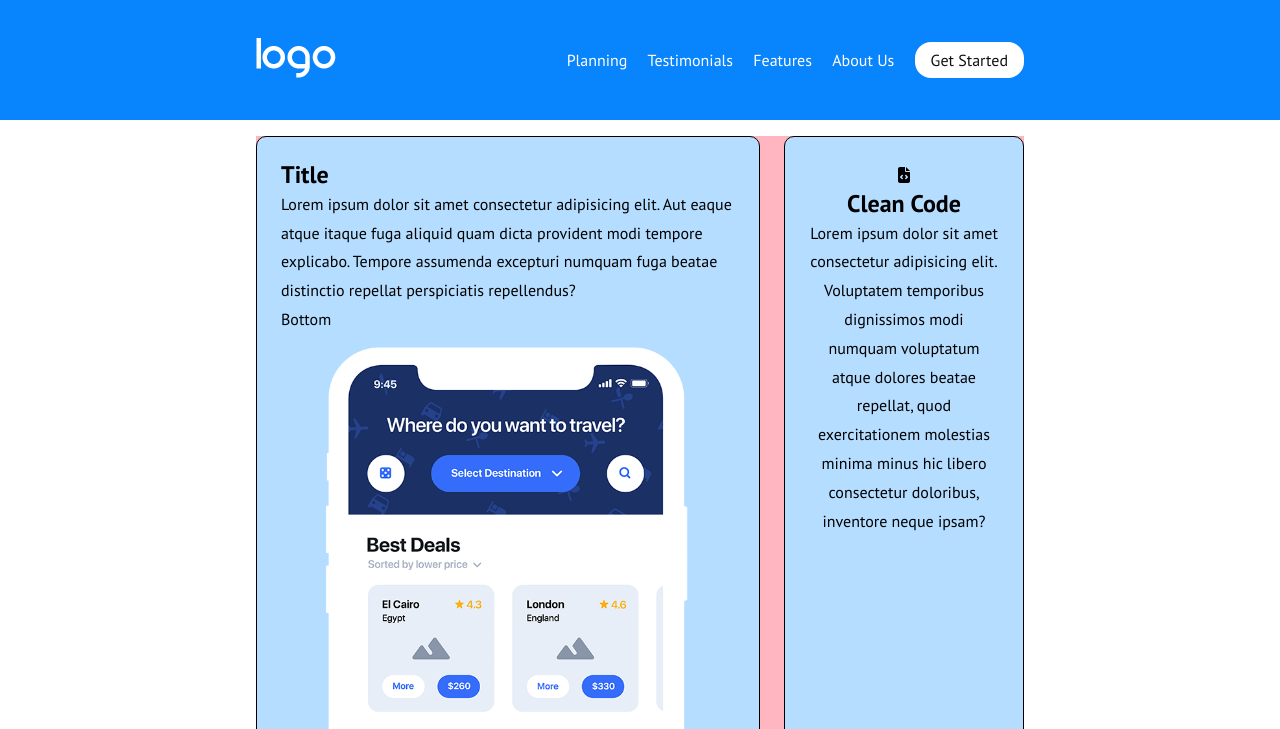
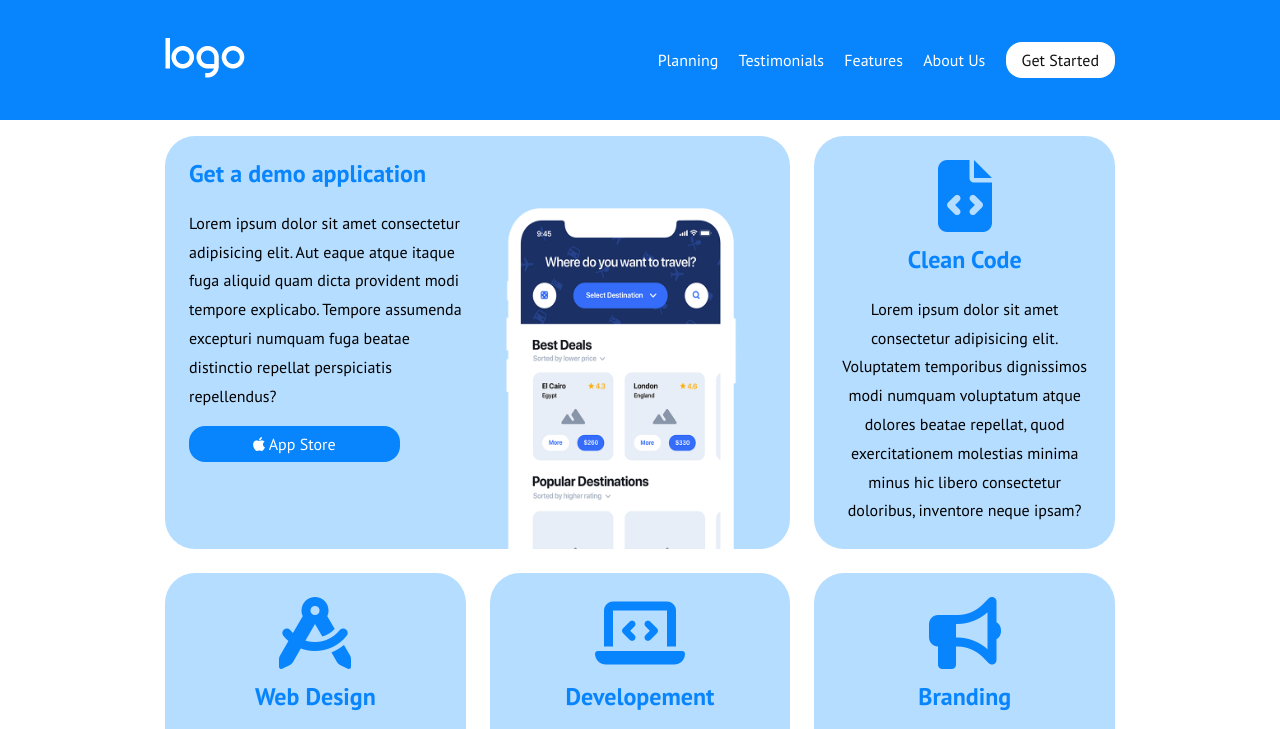
Before and after one commit to Baglio1683/htmlcss-responsive-layout, a plain HTML site: page index.html in a window 1280 px wide. Shown: the top 729 px of the page. Drawn offline with Linux system fonts and the light colour scheme; a web font is replaced by a local one.

Commit message:
add Details Section 1

```diff
--- a/css/style.css
+++ b/css/style.css
@@ -66,7 +66,7 @@ nav{
     width: 90%;
     height: 100%;
     margin: 0 auto;
-    max-width: 768px;
+    max-width: 950px;
 
 }
 
@@ -116,31 +116,73 @@ text-decoration: none;
     margin-top: 1rem;
     margin-bottom: 10rem;
 
-    /* debug  */
-    background-color: lightpink;
-
 }
 
 .card{
 
      padding: 1.5rem;
      width: 100%;
-     border-radius: 10px;
+     border-radius: 30px;
      text-align: center;
      line-height: 1.8rem;
      background-color: var(--primary-col-light);
 
-    /* debug */
-     border: 1px solid black;
+}
+
+.card h2{
+
+  color: #0884fd;
+  margin-bottom: 20px;
+
+}
+
+.card p{
+
+margin-top: 20px;
+margin-bottom: 20px;
+
+}
+
+.card:first-child{
+
+text-align: left;
+padding-bottom: 0;
+display: flex;
+flex-wrap: wrap;
+align-items: flex-end;
+
+}
+
+.card div:last-child{
+
+    display: flex;
+    justify-content: flex-start;
+    align-items: flex-end;
 
 }
 
 
-.card:first-child{
 
-text-align: left;
+
+
+.card img{
+
+ margin-top: 30px;
 
 }
+
+.fa-file-code:before , .fa-compass-drafting:before , .fa-laptop-code:before , .fa-bullhorn:before{
+
+  display: block;
+  transform: scale(4.5);
+  color: #0884fd;
+  padding-top: 10px;
+ margin-bottom: 60px;
+
+}
+
+
+
 
 
 /* SETTING SECTION 2  */
@@ -363,6 +405,29 @@ display: flex;
     }
 
 
+/* SETTING SECTION 1  */
+
+.card:first-child{
+
+   flex-wrap: nowrap;
+   align-items: inherit;
+
+}
+
+.card:first-child div{
+
+width: 50%;
+
+}
+
+.card:first-child div:last-child img {
+
+height: 90%;
+
+}
+
+
+
 /* SETTING section2  */
 
 
@@ -448,6 +513,11 @@ background-color: var(--white-col);
 
 }
 
+.back-blue{
+
+  background-color:#0884fd;
+
+}
 
 .btn{
 
@@ -458,3 +528,17 @@ background-color: var(--white-col);
   border-radius: 1rem;
 
 }
+
+.no-line{
+
+  text-decoration: none;
+
+}
+
+.btn-long{
+
+  padding-left: 4em;
+  padding-right: 4em;
+
+
+}
--- a/index.html
+++ b/index.html
@@ -81,13 +81,22 @@
                    <!-- Start div card  -->
                     <div class="card">
 
-                        <h2>Title</h2>
+                        <div>
 
-                         <p>Lorem ipsum dolor sit amet consectetur adipisicing elit. Aut eaque atque itaque fuga aliquid quam dicta provident modi tempore explicabo. Tempore assumenda excepturi numquam fuga beatae distinctio repellat perspiciatis repellendus?</p>
+                           <h2>Get a demo application</h2>
 
-                         <span>Bottom</span>
+                            <p>Lorem ipsum dolor sit amet consectetur adipisicing elit. Aut eaque atque itaque fuga aliquid quam dicta provident modi tempore explicabo. Tempore assumenda excepturi numquam fuga beatae distinctio repellat perspiciatis repellendus?</p>
 
-                         <img src="img/phone.png" alt="">
+                            <span class="btn back-blue btn-long"><a href="" class="text-white no-line"><i class="fa-brands fa-apple"></i>  App Store</a></span>
+
+                        </div>
+
+                         <div>
+
+                            <img src="img/phone.png" alt="">
+
+                         </div>
+
 
                     </div>
                     <!-- End div card  -->
```
